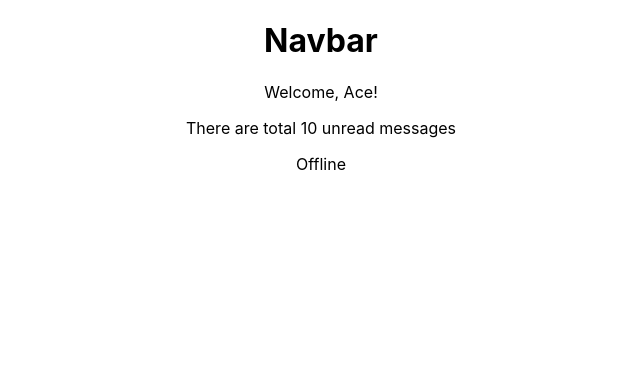
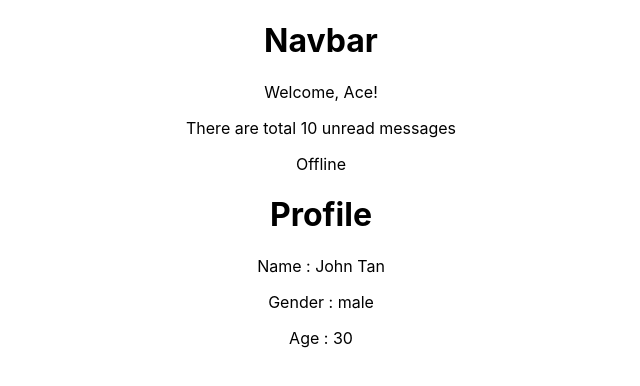
Before and after one commit to 99Ace/99Ace-learn-react-typescript, a React (Create React App) app in the folder seeseelooklook/: page / in a window 1280 px wide. Shown: the top 386 px of the page, without its empty margins (319-959 px from the left). Built offline with nearby package versions, Linux system fonts and the light colour scheme.

Commit message:
set up components passing object to profile to render out

```diff
--- a/seeseelooklook/src/App.tsx
+++ b/seeseelooklook/src/App.tsx
@@ -1,5 +1,6 @@
 import './App.css';
 import Navbar from './components/Navbar';
+import Person from './components/Profile';
 
 function App() {
   return (
@@ -7,8 +8,17 @@ function App() {
       <Navbar
         name="Ace"
         messageCount={10}
-        isLoggedIn= {false}
-        />
+        isLoggedIn={false}
+      />
+
+      <Person student={{
+        fname: "John",
+        lname: "Tan",
+        age: 30,
+        gender: "male"
+      }}
+
+      />
     </div>
   );
 }
--- /dev/null
+++ b/seeseelooklook/src/components/Profile.tsx
@@ -0,0 +1,17 @@
+type personDetail = {
+    student: {
+        fname: string,
+        lname: string,
+        age: number,
+        gender: string
+    }
+}
+const Person = (props: personDetail) => {
+    return <>
+        <h1>Profile</h1>
+        <p>Name : {props.student.fname} {props.student.lname}</p>
+        <p>Gender : {props.student.gender}</p>
+        <p>Age : {props.student.age}</p>
+    </>
+}
+export default Person;
```
